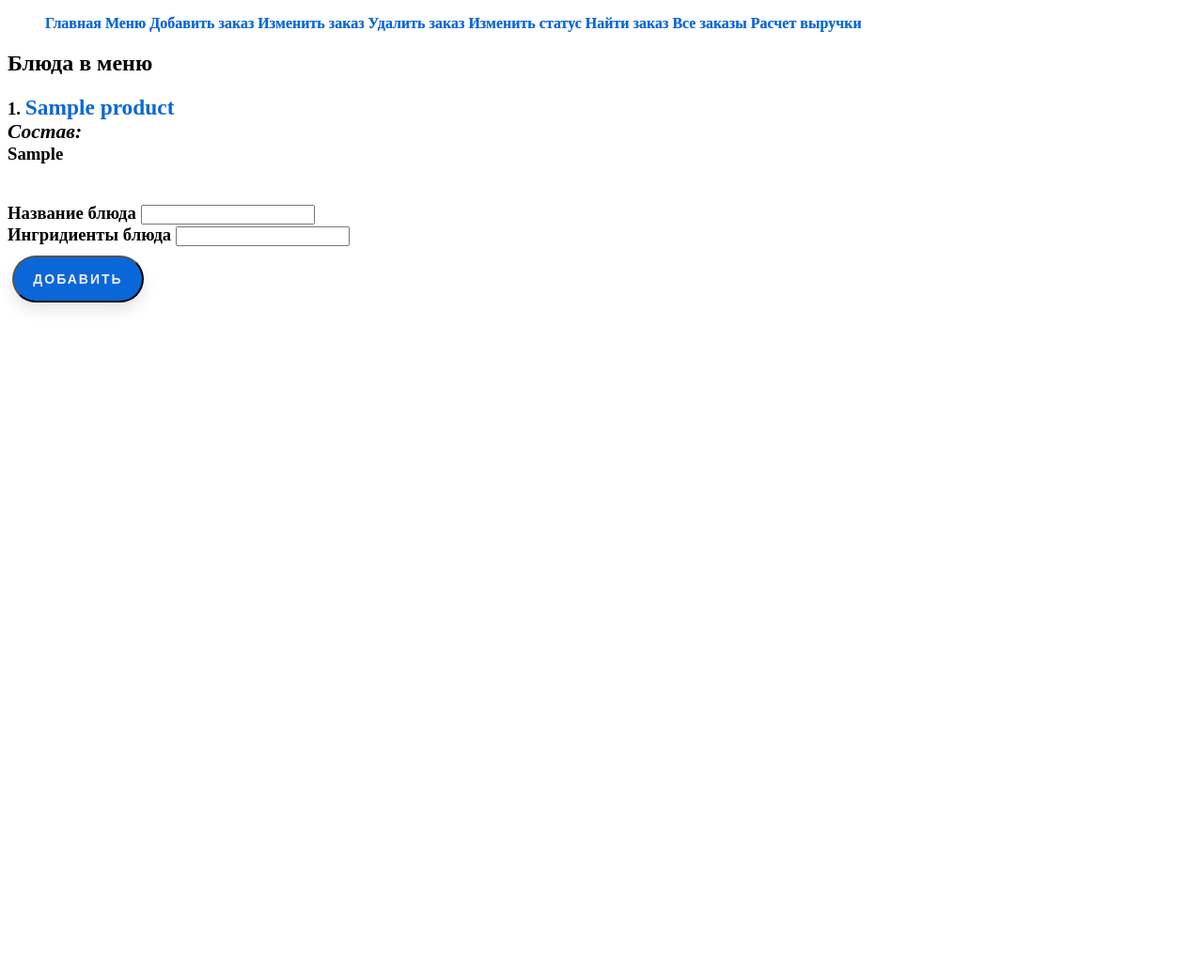
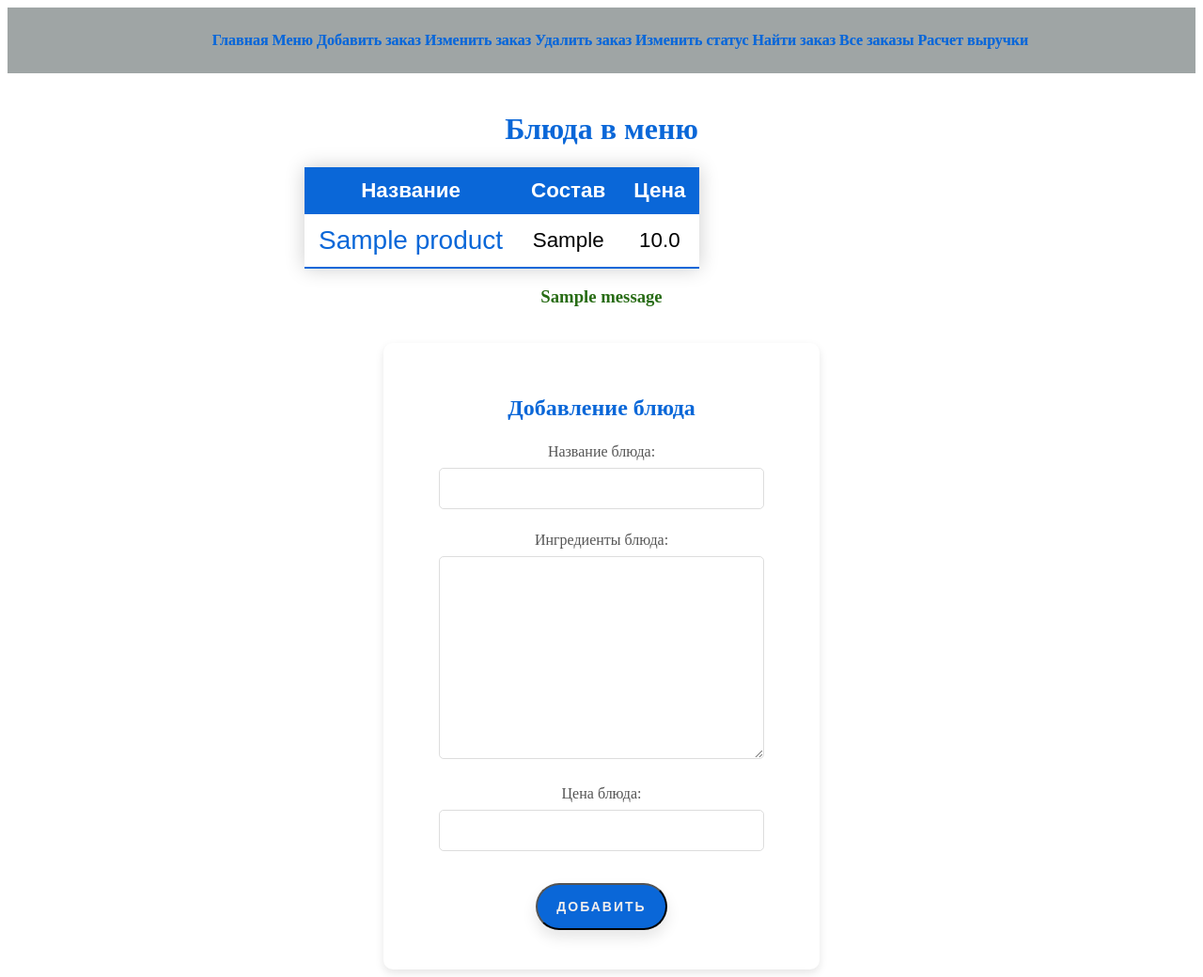
Before and after one commit to krakenivan/order_management, a Django app: page /add-prod/ in a window 1280 px wide. Shown: the whole page at 94% size. Before the commit the page ends 330 px from the top, so only its background shows below. Run offline with Django 5.2, Linux system fonts and the light colour scheme; tables that the repository leaves empty hold one stand-in row (values such as "Sample post"); one stand-in notice (Sample message) is shown.

Commit message:
refactor: templates, forms - show_orders_app, list_product_app, home

```diff
--- a/order_management/home/urls.py
+++ b/order_management/home/urls.py
@@ -2,5 +2,5 @@ from django.urls import path
 from . import views
 
 urlpatterns = [
-    path("", views.index, name="index"),
+    path("", views.HomeViews.as_view(), name="index"),
 ]
--- /dev/null
+++ b/order_management/list_product_app/forms.py
@@ -0,0 +1,28 @@
+from django import forms
+from common.models import Product
+
+
+class AddProductForm(forms.ModelForm):
+    class Meta:
+        model = Product
+        fields = "__all__"
+        labels = {
+            "name": "Название блюда",
+            "ingredients": "Ингредиенты блюда",
+            "price": "Цена блюда",
+        }
+
+
+class DeleteProductForm(forms.Form):
+    select_product = forms.ModelMultipleChoiceField(
+        queryset=Product.objects.all(),
+        widget=forms.CheckboxSelectMultiple(),
+        label="Выберите блюдо:",
+    )
+
+    def __init__(self, *args, **kwargs):
+        super().__init__(*args, **kwargs)
+        # Настраиваем отображение label для каждого выбора
+        self.fields["select_product"].label_from_instance = (
+            lambda obj: f"Блюдо: {obj.name}. Цена: {obj.price}"
+        )
--- a/order_management/list_product_app/templates/includes/menu.html
+++ b/order_management/list_product_app/templates/includes/menu.html
@@ -1,6 +1,18 @@
+
+<table class="styled-table">
+<thead>
+    <tr>
+        <th>Название</th>
+        <th>Состав</th>
+        <th>Цена</th>
+    </tr>
+</thead>
+<tbody>
 {% for product in products %}
-    {{forloop.counter}}. <span class="blue">{{product.name}}</span> <br>
-        <span class="structure">Состав:</span> <br>
-        {{product.ingredients}} <br>
-    <br>
+    <td> <span class="blue">{{ product.name }}</span> </td>
+    <td> {{ product.ingredients }} </td>
+    <td> {{ product.price }} </td>
+    </tr>
 {% endfor %}
+</tbody>
+</table>
--- a/order_management/list_product_app/templates/list_product_app/add_product.html
+++ b/order_management/list_product_app/templates/list_product_app/add_product.html
@@ -4,22 +4,29 @@
 
 {% block content %}
     {% include "includes/navbar.html" %}
-    <h2> Блюда в меню </h2>
-    <h3>{% include "includes/menu.html" %}</h3>
-    <form method="post" action="{% url 'add_product' %}">
-        {% csrf_token %}
-        <h3>
-            <label for="name">Название блюда</label>
-            <input type="text" id="name" name="name">
-            <br>
-            <label for="ingredients">Ингридиенты блюда</label>
-            <input type="text" id="ingredients" name="ingredients">
-            <br>
+    <div class="table">
+        <h1> Блюда в меню </h1>
+        {% include "includes/menu.html" %}
+
+    {% if messages %}
+        {% for message in messages %}
+            <h3 class="positive">
+                {{ message }}
+            </h3>
+        {% endfor %}
+    {% endif %}
+    </div>
+    <div class="form-container">
+        <h3>Добавление блюда</h3>
+        <form method="post" action="{% url 'add_product' %}">
+                {% csrf_token %}
+            {% for field in form %}
+                <div class='form-group'>
+                    {{field.label_tag}}
+                    {{field}}
+                </div>
+            {% endfor %}
             <button type="submit" class="add_button">Добавить</button>
-        </h3>
-    </form>
-    {% if addet == '+' %}
-        <h3 class="positive"> Блюдо добавлено </h3>
-    {% endif %}
-
+        </form>
+    </div>
 {% endblock content %}
--- a/order_management/list_product_app/templates/list_product_app/product.html
+++ b/order_management/list_product_app/templates/list_product_app/product.html
@@ -4,14 +4,14 @@
 
 {% block content %}
     {% include "includes/navbar.html" %}
-    <h1>Список меню</h1>
-    <h3>
+    <div class="table">
+        <h1>Список меню</h1>
         {% if not products %}
             <span class="negative">Меню пустое</span>
         {% else %}
             {% include "includes/menu.html" %}
         {% endif %}
-    </h3>
+    </div>
     <nav class="cl-link">
         <a href=" {% url "add_product" %} " data-hover="Добавить блюдо">Добавить блюдо</a> <br>
         <a href=" {% url "delete_product" %} " data-hover="Удалить блюдо">Удалить блюдо</a>
--- a/order_management/list_product_app/urls.py
+++ b/order_management/list_product_app/urls.py
@@ -2,7 +2,7 @@ from django.urls import path
 from . import views
 
 urlpatterns = [
-    path("product/", views.product, name="product"),
-    path("add-prod/", views.add_product, name="add_product"),
-    path("del-prod/", views.delete_product, name="delete_product"),
+    path("product/", views.ProductViews.as_view(), name="product"),
+    path("add-prod/", views.AddProductViews.as_view(), name="add_product"),
+    path("del-prod/", views.DeleteProductViews.as_view(), name="delete_product"),
 ]
--- a/order_management/list_product_app/views.py
+++ b/order_management/list_product_app/views.py
@@ -1,44 +1,43 @@
-from django.http import HttpResponse
-from django.shortcuts import render
+from django.urls import reverse_lazy
 from common.models import Product
-
-# Create your views here.
-def product(request) -> HttpResponse:
-    """Список меню"""
-    products = get_product()
-    return render(request, "list_product_app/product.html", context={'products':products})
-
-def add_product(request) -> HttpResponse:
-    """Добавление блюд в меню"""
-    products = get_product()
-    if request.method == "POST":
-        # Получаем данные из формы
-        data = request.POST.dict()
-        Product.objects.create(name=data['name'], ingredients=data['ingredients'])
-        return render(
-            request, "list_product_app/add_product.html", context={"products": products, "addet":"+"}
-        )
-    return render(
-        request, "list_product_app/add_product.html", context={"products": products}
-    )
-
-def delete_product(request) -> HttpResponse:
-    """Удаление блюда из меню"""
-    products = get_product()
-    if request.method == "POST":
-        # Получаем данные из формы
-        data = request.POST.dict()
-        Product.objects.filter(id=data['id']).delete()
-        return render(
-            request,
-            "list_product_app/delete_product.html",
-            context={"products": products, "deleted": "+"},
-        )
-    return render(
-        request, "list_product_app/delete_product.html", context={"products": products}
-    )
+from django.views.generic import ListView, CreateView, FormView
+from . import forms
+from django.contrib import messages
 
 
-def get_product():
-    """Функция запроса списка меню"""
-    return Product.objects.all()
+class ProductViews(ListView):
+    template_name = "list_product_app/product.html"
+    model = Product
+    context_object_name = "products"
+
+
+class AddProductViews(CreateView, ListView):
+    model = Product
+    form_class = forms.AddProductForm
+    template_name = "list_product_app/add_product.html"
+    context_object_name = "products"
+
+    def form_valid(self, form):
+        # Сохраняем форму
+        response = super().form_valid(form)
+        # Добавляем сообщение об успешном добавлении
+        messages.success(self.request, "Блюдо успешно добавлено!")
+        # Возвращаем ответ
+        return response
+
+    def get_success_url(self):
+        # Возвращаем URL текущей страницы
+        return self.request.path
+
+
+class DeleteProductViews(FormView):
+    form_class = forms.DeleteProductForm
+    template_name = "list_product_app/delete_product.html"
+    success_url = reverse_lazy("delete_product")
+
+    def form_valid(self, form):
+        # Получаем выбранные записи и удаляем их
+        select_product = form.cleaned_data["select_product"]
+        select_product.delete()
+        messages.success(self.request, "Блюдо успешно удалено!")
+        return super().form_valid(form)
--- a/order_management/show_orders_app/urls.py
+++ b/order_management/show_orders_app/urls.py
@@ -2,5 +2,5 @@ from django.urls import path
 from . import views
 
 urlpatterns = [
-    path("show-orders/", views.show_orders, name="show_orders"),
+    path("show-orders/", views.ShowOrdersViews.as_view(), name="show_orders"),
 ]
--- a/order_management/static/css/base.css
+++ b/order_management/static/css/base.css
@@ -108,6 +108,10 @@ span.structure{
     color: #286c15;
 }
 
+.blue{
+    color: #0a67d8;
+}
+
 .cl-link a {
     color: rgba(58, 127, 217, 0.753);
     font-weight: 700;
@@ -179,12 +183,21 @@ a {
     text-decoration: none;
 }
 
+div.table {
+    width: 50%;
+    /* Ширина div */
+    margin: 0 auto;
+    /* Автоматические отступы по бокам */
+    padding: 20px;
+    text-align: center;
+}
+
 .styled-table {
     border-collapse: collapse;
-    margin: 25px 25px;
+    /* margin: 25px 25px; */
     font-size: 1.4em;
     font-family: sans-serif;
-    min-width: 1000px;
+    /* min-width: 1000px; */
     box-shadow: 0 0 20px rgba(0, 0, 0, 0.20);
 }
 
@@ -218,11 +231,15 @@ a {
     color: #0a67d8;
 }
 
-h1.table {
+/* h1.table {
     margin: 0px 500px;
     color: #0a67d8;
+} */
+nav.cl-link {
+    background-color: #9fa5a5;
+    padding: 10px;
+    text-align: center;
 }
-
 nav a.hidden {
     display: none;
 }
@@ -230,3 +247,125 @@ nav a.hidden {
 ul.navbar li {
     display: inline-block;
 }
+
+.container {
+    padding: 20px;
+}
+
+section {
+    margin-bottom: 20px;
+    background-color: #e6f7ff;
+    /* Очень светло-голубой */
+    padding: 20px;
+    border-radius: 10px;
+    box-shadow: 0 0 10px rgba(0, 0, 0, 0.1);
+}
+
+.form-container {
+    background-color: #ffffff;
+    padding: 2rem;
+    border-radius: 10px;
+    box-shadow: 0 4px 10px rgba(0, 0, 0, 0.1);
+    width: 100%;
+    max-width: 400px;
+    /* width: 50%; */
+    /* Ширина div */
+    margin: 0 auto;
+    /* Автоматические отступы по бокам */
+    /* padding: 20px; */
+    text-align: center;
+}
+
+.form-container .positive h4 {
+    margin-bottom: 1.5rem;
+    /* font-size: 1.5rem; */
+    color: #286c15;
+    text-align: center;
+}
+
+.form-container h3 {
+    margin-bottom: 1.5rem;
+    font-size: 1.5rem;
+    color: #0a67d8;
+    text-align: center;
+}
+
+
+.form-group {
+    margin-bottom: 1.5rem;
+}
+
+.form-group label {
+    display: block;
+    margin-bottom: 0.5rem;
+    font-size: 1rem;
+    color: #555555;
+}
+
+.form-group input {
+    width: 80%;
+    padding: 0.75rem;
+    border: 1px solid #dddddd;
+    border-radius: 5px;
+    font-size: 1rem;
+    color: #333333;
+    transition: border-color 0.3s ease;
+}
+
+.form-group textarea {
+    width: 80%;
+    padding: 0.75rem;
+    border: 1px solid #dddddd;
+    border-radius: 5px;
+    font-size: 1rem;
+    color: #333333;
+    transition: border-color 0.3s ease;
+}
+
+.form-group input:focus {
+    border-color: #0a67d8;
+    outline: none;
+}
+
+.form-group textarea:focus {
+    border-color: #0a67d8;
+    outline: none;
+}
+
+.form-group input[type="number"] {
+    appearance: textfield;
+    /* Убирает стрелки в числовом поле */
+}
+
+.form-group input[type="number"]::-webkit-inner-spin-button,
+.form-group input[type="number"]::-webkit-outer-spin-button {
+    -webkit-appearance: none;
+    /* Убирает стрелки в числовом поле для WebKit */
+    margin: 0;
+}
+
+.checkbox-group {
+    display: flex;
+    flex-direction: column;
+    gap: 0.75rem;
+}
+
+.checkbox-option {
+    display: flex;
+    align-items: center;
+    gap: 0.5rem;
+}
+
+.checkbox-option input {
+    margin: 0;
+    cursor: pointer;
+}
+
+.checkbox-option label {
+    display: flex;
+    align-items: center;
+    gap: 0.5rem;
+    font-size: 1.5rem;
+    color: #333333;
+    cursor: pointer;
+}
```
Also changed, not shown: order_management/common/models.py (+8 -2 lines), order_management/home/templates/home/index.html (+9 -45 lines), order_management/home/views.py (+14 -0 lines), order_management/list_product_app/templates/list_product_app/delete_product.html (+19 -13 lines), order_management/show_orders_app/templates/includes/table_orders.html (added, +32 -0 lines), order_management/show_orders_app/templates/show_orders_app/orders.html (added, +13 -0 lines), order_management/show_orders_app/templates/show_orders_app/table_orders.html (deleted, +0 -41 lines), order_management/show_orders_app/views.py (+6 -7 lines), order_management/common/migrations/0007_product_price.py (added), order_management/common/migrations/0008_alter_product_price.py (added).
